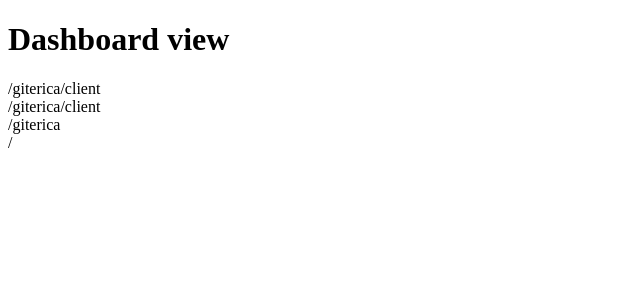
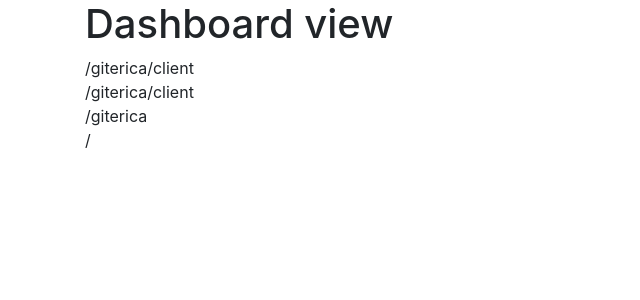
Before and after one commit to giterica/client, a Vue app: page / in a window 1280 px wide. Shown: the top 300 px of the page, without its empty margins (0-640 px from the left). Built offline with nearby package versions, Linux system fonts and the light colour scheme.

Commit message:
Bootstrap works

```diff
--- a/package.json
+++ b/package.json
@@ -24,6 +24,9 @@
   },
   "homepage": "https://github.com/giterica/giterica-client#readme",
   "dependencies": {
+    "boostrap": "^2.0.0",
+    "bootstrap": "^4.0.0-beta.3",
+    "bootstrap-vue": "^1.4.0",
     "gulp": "^3.9.1",
     "gulp-yaml": "^1.0.1",
     "node-sass": "^4.7.2",
--- a/src/App.vue
+++ b/src/App.vue
@@ -10,3 +10,7 @@
   @Component
   export default class App extends Vue {}
 </script>
+
+<style lang="scss">
+  @import "scss/all.scss";
+</style>
--- /dev/null
+++ b/src/scss/all.scss
@@ -0,0 +1 @@
+@import 'bootstrap/bootstrap';
--- /dev/null
+++ b/src/scss/bootstrap/_core.scss
@@ -0,0 +1,5 @@
+// Core variables and mixins
+@import "./custom";
+@import "../../../node_modules/bootstrap/scss/functions";
+@import "../../../node_modules/bootstrap/scss/variables";
+@import "../../../node_modules/bootstrap/scss/mixins";
--- /dev/null
+++ b/src/scss/bootstrap/bootstrap.scss
@@ -0,0 +1,34 @@
+// Core variables and mixins
+@import "./core";
+
+@import "../../../node_modules/bootstrap/scss/print";
+@import "../../../node_modules/bootstrap/scss/reboot";
+@import "../../../node_modules/bootstrap/scss/type";
+@import "../../../node_modules/bootstrap/scss/images";
+@import "../../../node_modules/bootstrap/scss/code";
+@import "../../../node_modules/bootstrap/scss/grid";
+@import "../../../node_modules/bootstrap/scss/tables";
+@import "../../../node_modules/bootstrap/scss/forms";
+@import "../../../node_modules/bootstrap/scss/buttons";
+// @import "../../../node_modules/bootstrap/scss/transitions";
+@import "../../../node_modules/bootstrap/scss/dropdown";
+@import "../../../node_modules/bootstrap/scss/button-group";
+@import "../../../node_modules/bootstrap/scss/input-group";
+@import "../../../node_modules/bootstrap/scss/custom-forms";
+@import "../../../node_modules/bootstrap/scss/nav";
+@import "../../../node_modules/bootstrap/scss/navbar";
+@import "../../../node_modules/bootstrap/scss/card";
+@import "../../../node_modules/bootstrap/scss/breadcrumb";
+// @import "../../../node_modules/bootstrap/scss/pagination";
+@import "../../../node_modules/bootstrap/scss/badge";
+// @import "../../../node_modules/bootstrap/scss/jumbotron";
+@import "../../../node_modules/bootstrap/scss/alert";
+@import "../../../node_modules/bootstrap/scss/progress";
+@import "../../../node_modules/bootstrap/scss/media";
+@import "../../../node_modules/bootstrap/scss/list-group";
+@import "../../../node_modules/bootstrap/scss/close";
+// @import "../../../node_modules/bootstrap/scss/modal";
+// @import "../../../node_modules/bootstrap/scss/tooltip";
+// @import "../../../node_modules/bootstrap/scss/popover";
+// @import "../../../node_modules/bootstrap/scss/carousel";
+@import "../../../node_modules/bootstrap/scss/utilities";
```
Also changed, not shown: src/scss/bootstrap/_custom.scss (added, +7 -0 lines), 1 other file (tests, documents, lock files or other folders).
